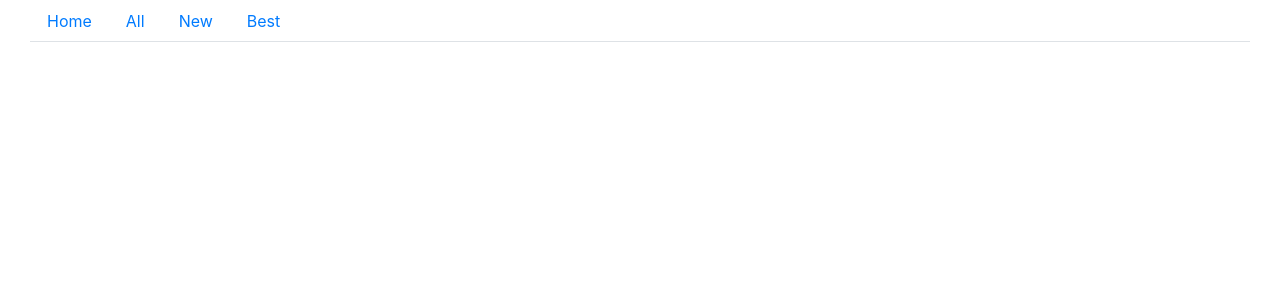
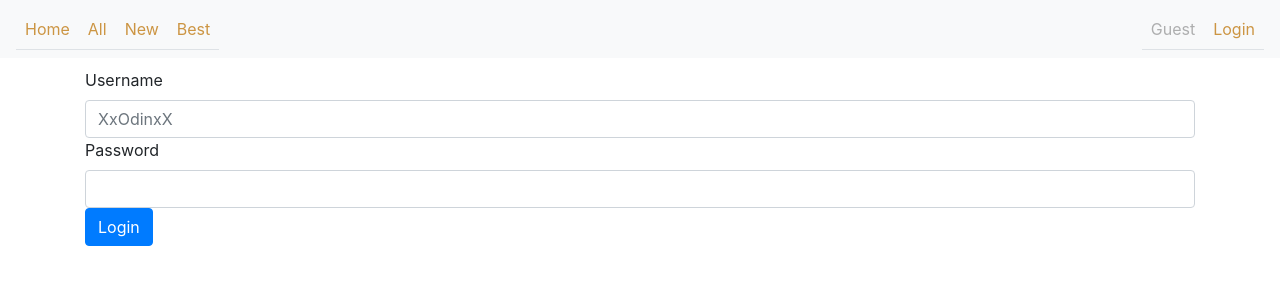
Before and after one commit to joaquinrponce/the-oddit-project, a React (Create React App) app in the folder client/: page /login in a window 1280 px wide. Shown: the top 300 px of the page. Built offline with nearby package versions, Linux system fonts and the light colour scheme; no server answers.

Commit message:
add login context to client

```diff
--- a/client/src/App.css
+++ b/client/src/App.css
@@ -1,38 +1,11 @@
-.App {
-  text-align: center;
+body {
+  padding-top: 20px;
 }
 
-.App-logo {
-  height: 40vmin;
-  pointer-events: none;
+a:not(.disabled) {
+  color: #cc9543 !important;
 }
 
-@media (prefers-reduced-motion: no-preference) {
-  .App-logo {
-    animation: App-logo-spin infinite 20s linear;
-  }
+.nav-link:not(.disabled) {
+  color: #cc9543 !important;
 }
-
-.App-header {
-  background-color: #282c34;
-  min-height: 100vh;
-  display: flex;
-  flex-direction: column;
-  align-items: center;
-  justify-content: center;
-  font-size: calc(10px + 2vmin);
-  color: white;
-}
-
-.App-link {
-  color: #61dafb;
-}
-
-@keyframes App-logo-spin {
-  from {
-    transform: rotate(0deg);
-  }
-  to {
-    transform: rotate(360deg);
-  }
-}
--- a/client/src/App.js
+++ b/client/src/App.js
@@ -8,12 +8,66 @@ import {
 } from "react-router-dom"
 import Navigation from './navigation.js'
 import Container from 'react-bootstrap/Container'
+import {userContext} from './userContext.js'
+import Login from './login.js'
+import Logout from './logout.js'
 
-function App() {
+
+class App extends React.Component {
+  constructor(props) {
+    super(props)
+    this.state= {
+      user: {name: 'Guest'},
+      logInUser: this.logInUser,
+      logOutUser: this.logOutUser,
+      loggedIn: false
+    }
+    this.logInUser = this.logInUser.bind(this)
+    this.logOutUser = this.logOutUser.bind(this)
+  }
+
+  logInUser = (request) => {
+    fetch('/api/user_token', {
+      method: 'POST',
+      body: JSON.stringify(request),
+      headers: {'Content-Type': 'application/json' }
+    })
+    .then(response => response.json())
+    .then(data => {
+      localStorage.setItem("currentUser", JSON.stringify({
+        name: request.auth.name,
+        token: data.jwt,
+      }))
+      this.setState({user: {name: request.auth.name}, logInUser: this.logInUser, logOutUser: this.logOutUser, loggedIn: true})
+    })
+    .catch(error => console.log('error', error))
+  }
+
+  logOutUser = () => {
+    localStorage.removeItem('currentUser')
+    this.setState({
+      user: {name: 'Guest'},
+      logInUser: this.logInUser,
+      logOutUser: this.logOutUser,
+      loggedIn: false
+    })
+  }
+
+  componentDidMount() {
+    let currentUser = JSON.parse(localStorage.getItem('currentUser'))
+    if (currentUser && currentUser.token) {
+      console.log(currentUser)
+      this.setState({user: {name: currentUser.name, token: currentUser.token}, logInUser: this.logInUser, logOutUser: this.logOutUser, loggedIn: true})
+    }
+  }
+
+  render() {
     return (
+    <userContext.Provider value={this.state}>
       <Container fluid>
         <Router>
           <Navigation/>
+          <Container fluid className='mt-5'>
           <Switch>
             <Route path="/all" render={(props) => <PostsList title={'all'}{...props}/>} />
             <Route path="/new" render={(props) => <PostsList title={'new'}{...props}/>} />
@@ -22,11 +76,16 @@ function App() {
                                         <PostsList title={'woot'}{...props}/>
                                     }
                                     />
+            <Route path="/login"><Login/></Route>
+            <Route path="/logout"><Logout/></Route>
             <Route path="/" render={(props) => <PostsList title={'feed'}{...props}/>} />
           </Switch>
+          </Container>
         </Router>
       </Container>
-  );
+    </userContext.Provider>
+    )
+  }
 }
 
 export default App;
--- /dev/null
+++ b/client/src/login.js
@@ -0,0 +1,50 @@
+import React from 'react'
+import { Form, Button, Container } from 'react-bootstrap'
+import { Redirect } from 'react-router-dom'
+import {userContext} from './userContext.js'
+
+export default class Login extends React.Component {
+  constructor(props) {
+    super(props)
+    this.state = { username: '', password: '', redirect: false }
+    this.handleChange = this.handleChange.bind(this)
+    this.setRedirect = this.setRedirect.bind(this)
+  }
+
+  handleChange(e) {
+    e.preventDefault()
+    e.persist()
+    let newState = JSON.parse(JSON.stringify(this.state))
+    newState[e.target.name] = e.target.value
+    this.setState(newState)
+  }
+
+  setRedirect() {
+    this.setState({username: '', password: '', redirect: true})
+  }
+
+  render() {
+    return(
+      <userContext.Consumer>
+      {({user, logInUser, logOutUser, loggedIn}) => {
+        return(
+              <Container className='mt-2'>
+              { loggedIn && <Redirect to="/"/> }
+                <Form onSubmit={(e) => {
+                  e.preventDefault()
+                  logInUser({auth: {name: this.state.username, password: this.state.password}})
+                }}>
+                  <Form.Group controlId='loginForm'>
+                    <Form.Label>Username</Form.Label>
+                    <Form.Control name='username' type='text' placeholder='XxOdinxX' value={this.state.username} onChange={this.handleChange}/>
+                    <Form.Label>Password</Form.Label>
+                    <Form.Control name='password' type='password' value={this.state.password} onChange={this.handleChange}/>
+                    <Button variant='primary' type='submit'>Login</Button>
+                  </Form.Group>
+                </Form>
+              </Container>
+      )}}
+      </userContext.Consumer>
+    )
+  }
+}
--- /dev/null
+++ b/client/src/logout.js
@@ -0,0 +1,10 @@
+import React from 'react'
+import { Redirect } from 'react-router-dom'
+
+export default class Logout extends React.Component {
+  render() {
+    return(
+    <Redirect to="/"/>
+    )
+  }
+}
--- a/client/src/navigation.js
+++ b/client/src/navigation.js
@@ -3,13 +3,18 @@ import {
   Link
 } from "react-router-dom"
 import Container from 'react-bootstrap/Container'
-import Nav from 'react-bootstrap/Nav'
+import {Nav, Navbar} from 'react-bootstrap'
+import {userContext} from './userContext.js'
 
 export default class Navigation extends React.Component {
   render() {
     return (
+      <userContext.Consumer>
+        {({user, logInUser, logOutUser, loggedIn}) => {
+          return(
             <Container fluid>
-        <Nav variant="tabs" className='justify-content-start'>
+            <Navbar bg='light' className='fixed-top'>
+              <Nav variant="tabs">
                 <Nav.Item>
                   <Nav.Link as={Link} to="/">
                     Home
@@ -31,7 +36,27 @@ export default class Navigation extends React.Component {
                   </Nav.Link>
                 </Nav.Item>
                 </Nav>
+                <Nav variant='tabs' className='ml-auto justify-content-start'>
+                <Nav.Item>
+                  { !loggedIn &&
+                      <Nav.Link disabled>Guest</Nav.Link>
+                  }
+                </Nav.Item>
+                <Nav.Item>
+                  { !loggedIn && <Nav.Link as={Link} to="/login">
+                      Login
+                  </Nav.Link>}
+                  { loggedIn && <Nav.Link as={Link} to="/logout" onClick={logOutUser}>
+                  Logout
+                  </Nav.Link> }
+                </Nav.Item>
+              </Nav>
+            </Navbar>
             </Container>
           )
         }
       }
+      </userContext.Consumer>
+     )
+  }
+}
--- /dev/null
+++ b/client/src/userContext.js
@@ -0,0 +1,5 @@
+import React from 'react'
+
+const userContext = React.createContext({user: {}})
+
+export {userContext}
```
Lines whose indentation alone changed are shown as unchanged.
